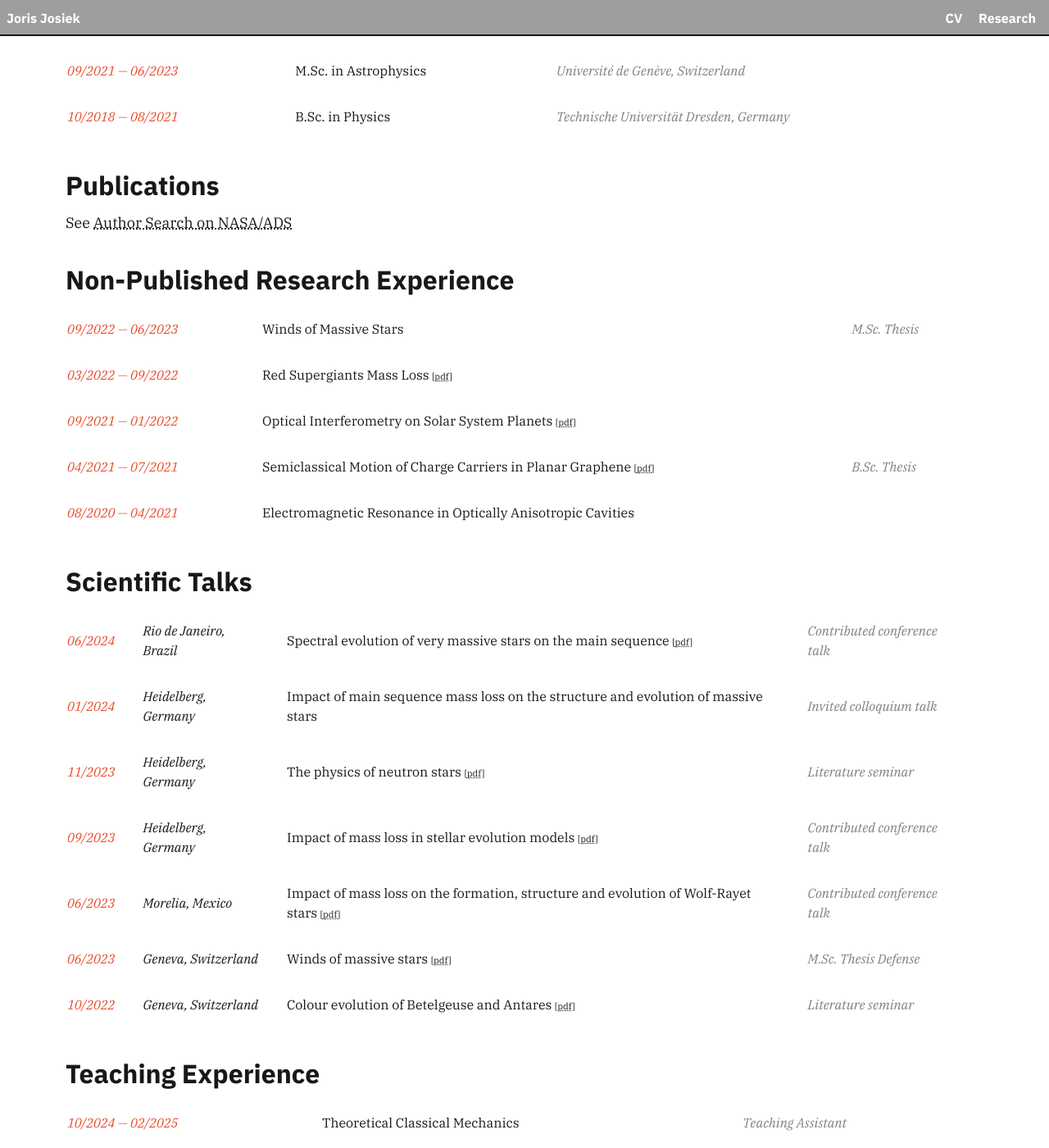
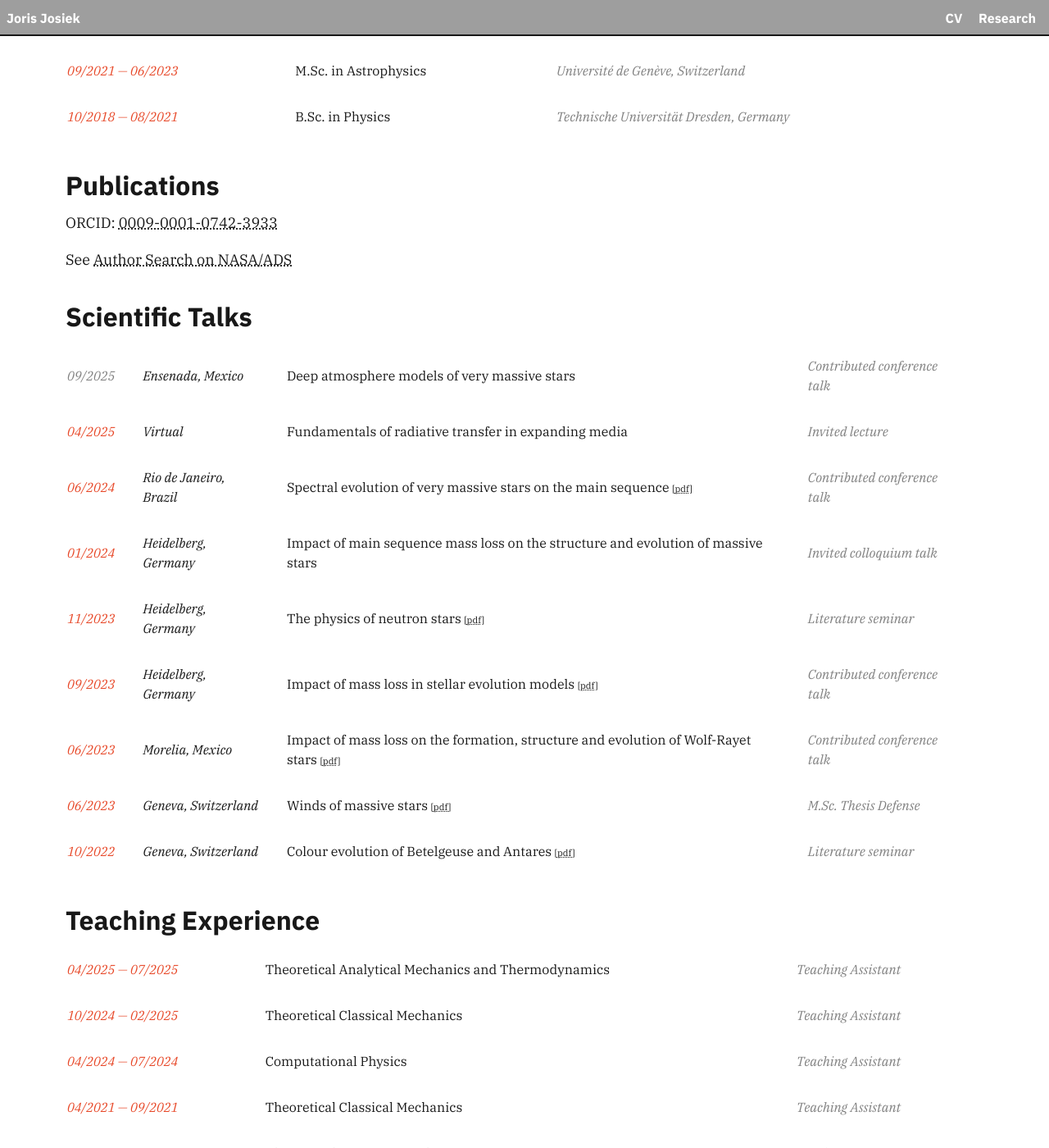
Before and after one commit to JorisJosiek/jorisjosiek.github.io, a Jekyll site: the page built from CV.md, in a window 1280 px wide and 1400 px high, scrolled down 369 px. Shown: the whole window at 82% size. Built offline with Jekyll 4.4.1, drawn with Linux system fonts in a browser that asks for light colours; nearby versions of some CDN libraries; some of the changed text lies outside the part shown.

Commit message:
Restructured CV and added talks.

```diff
--- a/CV.md
+++ b/CV.md
@@ -11,18 +11,14 @@ layout: page
 
 ## Publications
 
+ORCID: [0009-0001-0742-3933](https://orcid.org/0009-0001-0742-3933)
+
 See [Author Search on NASA/ADS](https://ui.adsabs.harvard.edu/search/fq=%7B!type%3Daqp%20v%3D%24fq_database%7D&fq_database=(database%3Aastronomy%20OR%20database%3Aphysics)&p_=0&q=%20author%3A%22Josiek%2C%20J%22&sort=date%20desc%2C%20bibcode%20desc)
-
-## Non-Published Research Experience
-
-| <span class="text-accent">*09/2022 — 06/2023*</span> | Winds of Massive Stars | <span style="color:gray">*M.Sc. Thesis*</span>
-| <span class="text-accent">*03/2022 — 09/2022*</span> | Red Supergiants Mass Loss <span class="small-text">[[pdf](https://jorisjosiek.com/assets/documents/RSG-Mass-Loss-Report.pdf)]</span>|
-| <span class="text-accent">*09/2021 — 01/2022*</span> | Optical Interferometry on Solar System Planets <span class="small-text">[[pdf](https://jorisjosiek.com/assets/documents/Optical-Interferometry-Solar-System-Planets-Report.pdf)]</span>|
-| <span class="text-accent">*04/2021 — 07/2021*</span> | Semiclassical Motion of Charge Carriers in Planar Graphene <span class="small-text">[[pdf](https://jorisjosiek.com/assets/documents/Charge-Carriers-Graphene-Thesis.pdf)]</span>| <span style="color:gray">*B.Sc. Thesis*</span>
-| <span class="text-accent">*08/2020 — 04/2021*</span> | Electromagnetic Resonance in Optically Anisotropic Cavities |
 
 ## Scientific Talks
 
+| <span style="color:gray">*09/2025*</span>| *Ensenada, Mexico* | Deep atmosphere models of very massive stars | <span style="color:gray">*Contributed conference talk*</span>|
+| <span class="text-accent">*04/2025*</span>| *Virtual* | Fundamentals of radiative transfer in expanding media | <span style="color:gray">*Invited lecture*</span>|
 | <span class="text-accent">*06/2024*</span>| *Rio de Janeiro, Brazil* | Spectral evolution of very massive stars on the main sequence <span class="small-text">[[pdf](https://jorisjosiek.com/assets/documents/202406-Talk.pdf)]</span>| <span style="color:gray">*Contributed conference talk*</span>|
 | <span class="text-accent">*01/2024*</span>| *Heidelberg, Germany* | Impact of main sequence mass loss on the structure and evolution of massive stars | <span style="color:gray">*Invited colloquium talk*</span>|
 | <span class="text-accent">*11/2023*</span>| *Heidelberg, Germany* | The physics of neutron stars <span class="small-text">[[pdf](https://jorisjosiek.com/assets/documents/202311-JournalTalk.pdf)]</span>| <span style="color:gray">*Literature seminar*</span>|
@@ -33,6 +29,7 @@ See [Author Search on NASA/ADS](https://ui.adsabs.harvard.edu/search/fq=%7B!type
 
 ## Teaching Experience
 
+| <span class="text-accent">*04/2025 — 07/2025*</span> | Theoretical Analytical Mechanics and Thermodynamics | <span style="color:gray">*Teaching Assistant*</span> |
 | <span class="text-accent">*10/2024 — 02/2025*</span> | Theoretical Classical Mechanics | <span style="color:gray">*Teaching Assistant*</span> |
 | <span class="text-accent">*04/2024 — 07/2024*</span> | Computational Physics | <span style="color:gray">*Teaching Assistant*</span> |
 | <span class="text-accent">*04/2021 — 09/2021*</span> | Theoretical Classical Mechanics | ­<span style="color:gray">*Teaching Assistant*</span> |
@@ -42,6 +39,14 @@ See [Author Search on NASA/ADS](https://ui.adsabs.harvard.edu/search/fq=%7B!type
 ## Grants
 
 | <span class="text-accent">*2023*</span> | Young scientist travel support (1000 CHF) | <span style="color:gray">*Swiss Society for Astrophysics and Astronomy (SSAA)* |
+
+## Non-Published Research Experience
+
+| <span class="text-accent">*09/2022 — 06/2023*</span> | Winds of Massive Stars | <span style="color:gray">*M.Sc. Thesis*</span>
+| <span class="text-accent">*03/2022 — 09/2022*</span> | Red Supergiants Mass Loss <span class="small-text">[[pdf](https://jorisjosiek.com/assets/documents/RSG-Mass-Loss-Report.pdf)]</span>|
+| <span class="text-accent">*09/2021 — 01/2022*</span> | Optical Interferometry on Solar System Planets <span class="small-text">[[pdf](https://jorisjosiek.com/assets/documents/Optical-Interferometry-Solar-System-Planets-Report.pdf)]</span>|
+| <span class="text-accent">*04/2021 — 07/2021*</span> | Semiclassical Motion of Charge Carriers in Planar Graphene <span class="small-text">[[pdf](https://jorisjosiek.com/assets/documents/Charge-Carriers-Graphene-Thesis.pdf)]</span>| <span style="color:gray">*B.Sc. Thesis*</span>
+| <span class="text-accent">*08/2020 — 04/2021*</span> | Electromagnetic Resonance in Optically Anisotropic Cavities |
 
 ## Miscellaneous Employment
 
--- a/_includes/footer.html
+++ b/_includes/footer.html
@@ -13,7 +13,7 @@ It is built using <a class="text-accent" href="https://jekyllrb.com/">Jekyll</a>
   </div>
   <div class="right">
      <p class="mr-3 py-2 mb-0 right">
-       &copy; Joris Josiek 2022–2024
+       &copy; Joris Josiek 2022–2025
      </p>
   </div>
 </div>
```
